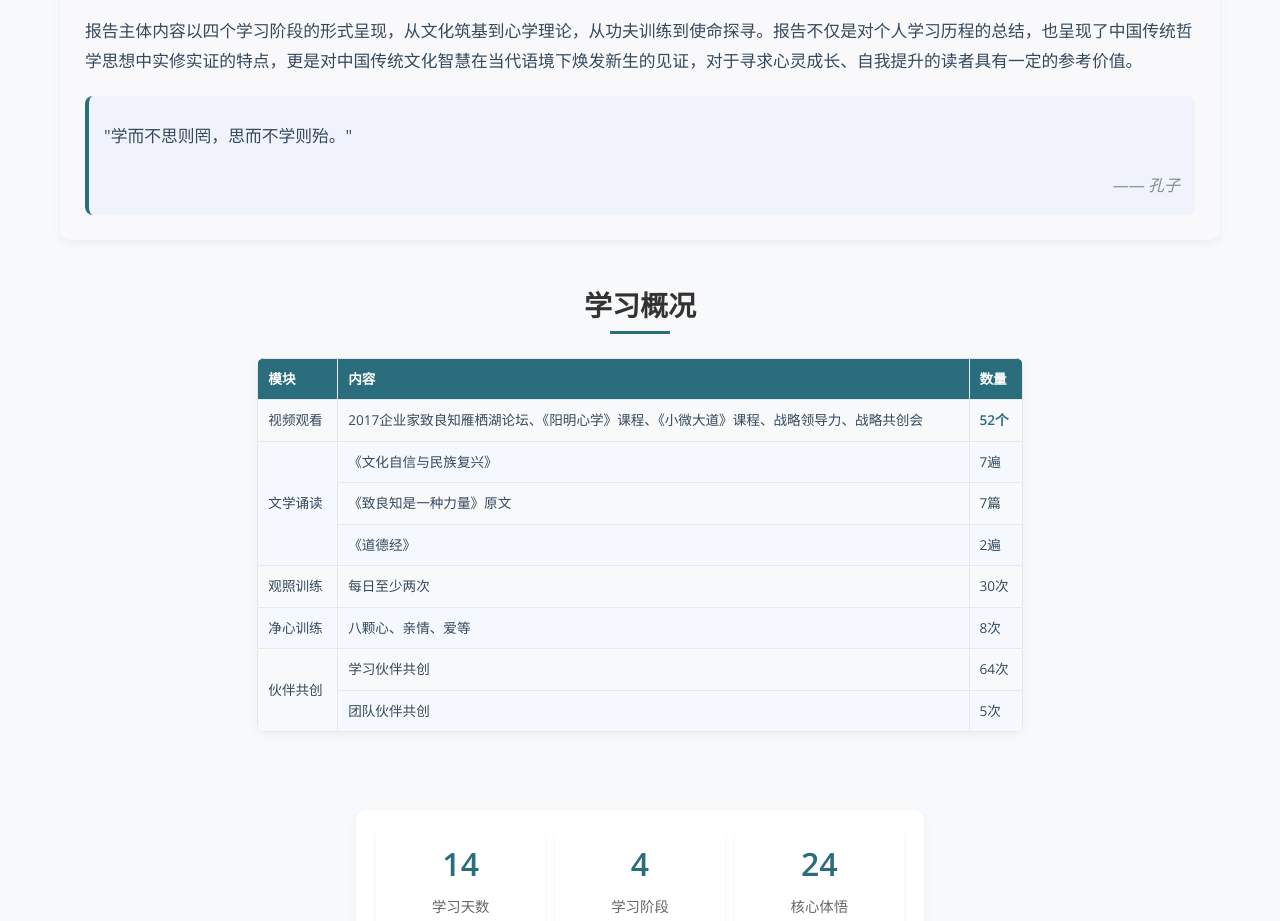
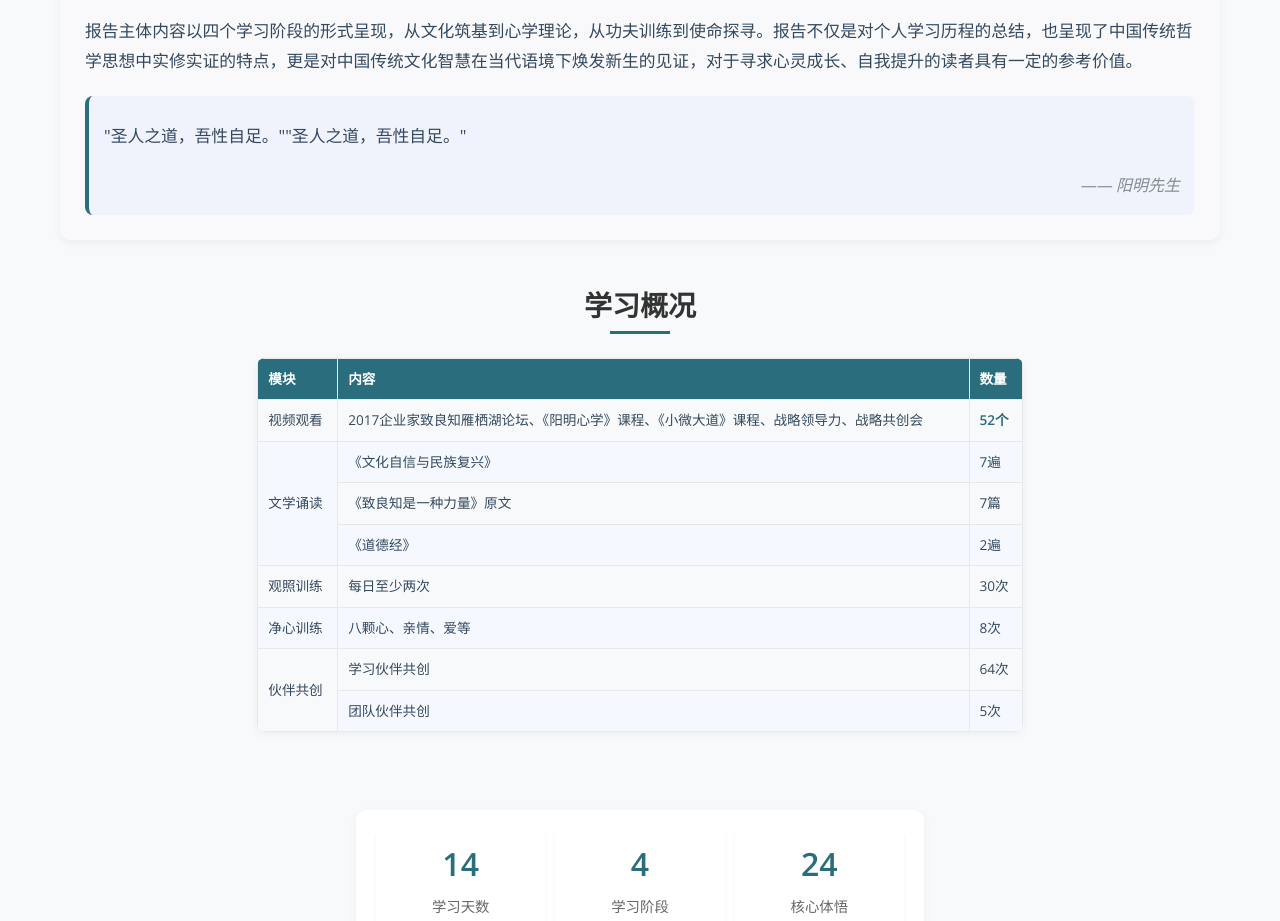
Before and after one commit to PrayLu/LuluLearningBulletin, a plain HTML site: page index.html in a window 1280 px wide. Shown: the part 1131-2052 px from the top of the page. Drawn offline with nearby package versions, Linux system fonts and the light colour scheme; some icons are missing.

Commit message:
Update index.html

```diff
--- a/index.html
+++ b/index.html
@@ -343,8 +343,8 @@
                         <p>报告主体内容以四个学习阶段的形式呈现，从文化筑基到心学理论，从功夫训练到使命探寻。报告不仅是对个人学习历程的总结，也呈现了中国传统哲学思想中实修实证的特点，更是对中国传统文化智慧在当代语境下焕发新生的见证，对于寻求心灵成长、自我提升的读者具有一定的参考价值。</p>
                         <div class="summary-quote">
                             <i class="quote-icon bx bxs-quote-left"></i>
-                            <p>"学而不思则罔，思而不学则殆。"</p>
-                            <span class="quote-author">—— 孔子</span>
+                            <p>"圣人之道，吾性自足。""圣人之道，吾性自足。"</p>
+                            <span class="quote-author">—— 阳明先生</span>
                         </div>
                     </div>
                 </div>
```
